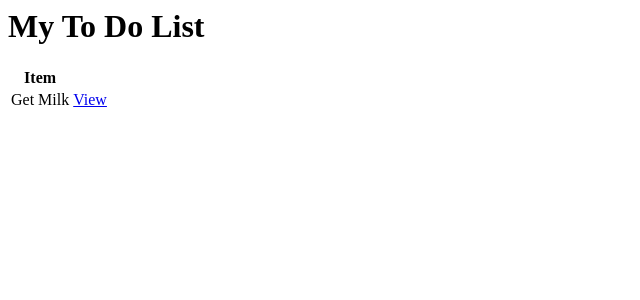
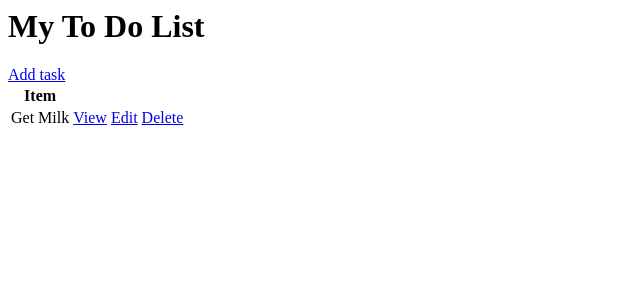
Before and after one commit to asadkhalidd/django-todo_list, a Django app: page / in a window 1280 px wide. Shown: the top 300 px of the page, without its empty margins (0-640 px from the left). Run offline with Django 4.2, Linux system fonts and the light colour scheme; data comes from the database, SQL or seed files in the repository; both versions use the stored data as it was after the commit.

Commit message:
Delete Item

```diff
--- /dev/null
+++ b/base/templates/base/task_confirm_delete.html
@@ -0,0 +1,6 @@
+<a href="{% url 'tasks' %}">Go Back</a>
+<form method="POST">
+    {% csrf_token %}
+    <p>Are your sure you want to delete this task? "{{task}}"</p>
+    <input type="submit" value="Delete"/>
+</form>
--- a/base/templates/base/task_list.html
+++ b/base/templates/base/task_list.html
@@ -1,13 +1,18 @@
 <h1>My To Do List</h1>
+<a href="{% url 'task-create' %}">Add task</a>
 
 <table>
     <tr>
         <th>Item</th>
+        <th></th>
+        <th></th>
     </tr>
     {% for task in tasks %}
     <tr>
         <td>{{task.title}}</td>
         <td><a href="{% url 'task' task.id %}">View</a></td>
+        <td><a href="{% url 'task-update' task.id %}">Edit</a></td>
+        <td><a href="{% url 'task-delete' task.id %}">Delete</a></td>
     </tr>
     {% empty %}
         <h3>No items in list</h3>
--- a/base/urls.py
+++ b/base/urls.py
@@ -1,8 +1,10 @@
 from django.urls import path
-from .views import TaskList, TaskDetail, CreateView, TaskCreate
+from .views import TaskList, TaskDetail, CreateView, TaskCreate, TaskUpdate, TaskDelete
 
 urlpatterns = [
     path('', TaskList.as_view(), name='tasks'),
     path('task/<int:pk>', TaskDetail.as_view(), name='task'),
     path('create-task', TaskCreate.as_view(), name='task-create'),
+    path('update-task/<int:pk>', TaskUpdate.as_view(), name='task-update'),
+    path('delete-task/<int:pk>', TaskDelete.as_view(), name='task-delete'),
 ]
--- a/base/views.py
+++ b/base/views.py
@@ -1,7 +1,7 @@
 from django.shortcuts import render
 from django.views.generic.list import ListView
 from django.views.generic.detail import DetailView
-from django.views.generic.edit import CreateView
+from django.views.generic.edit import CreateView, UpdateView, DeleteView
 from django.urls import reverse_lazy
 from .models import Task
 
@@ -21,3 +21,15 @@ class TaskCreate(CreateView):
     model = Task
     fields = '__all__'
     success_url = reverse_lazy('tasks')
+
+
+class TaskUpdate(UpdateView):
+    model = Task
+    fields = '__all__'
+    success_url = reverse_lazy('tasks')
+
+
+class TaskDelete(DeleteView):
+    model = Task
+    context_object_name = 'task'
+    success_url = reverse_lazy('tasks')
```
Also changed, not shown: base/templates/base/task_form.html (+7 -0 lines), db.sqlite3.
